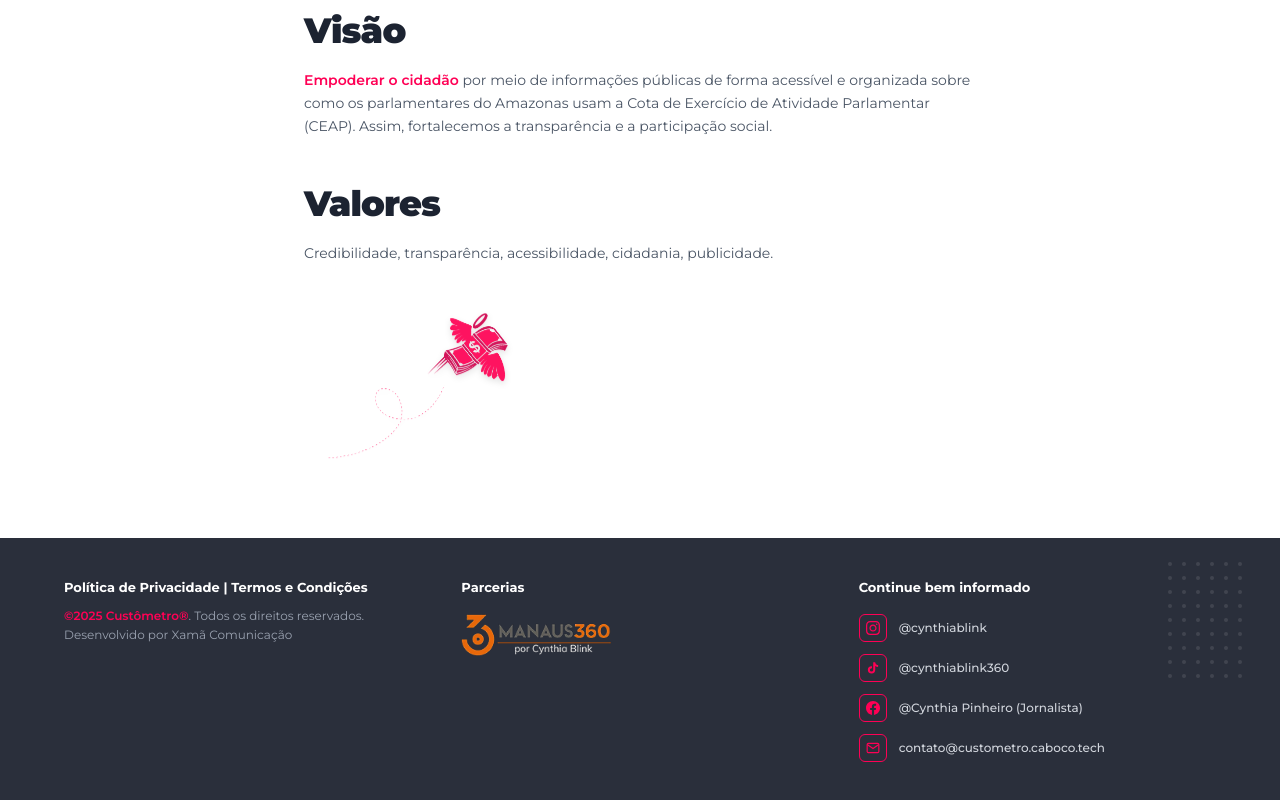
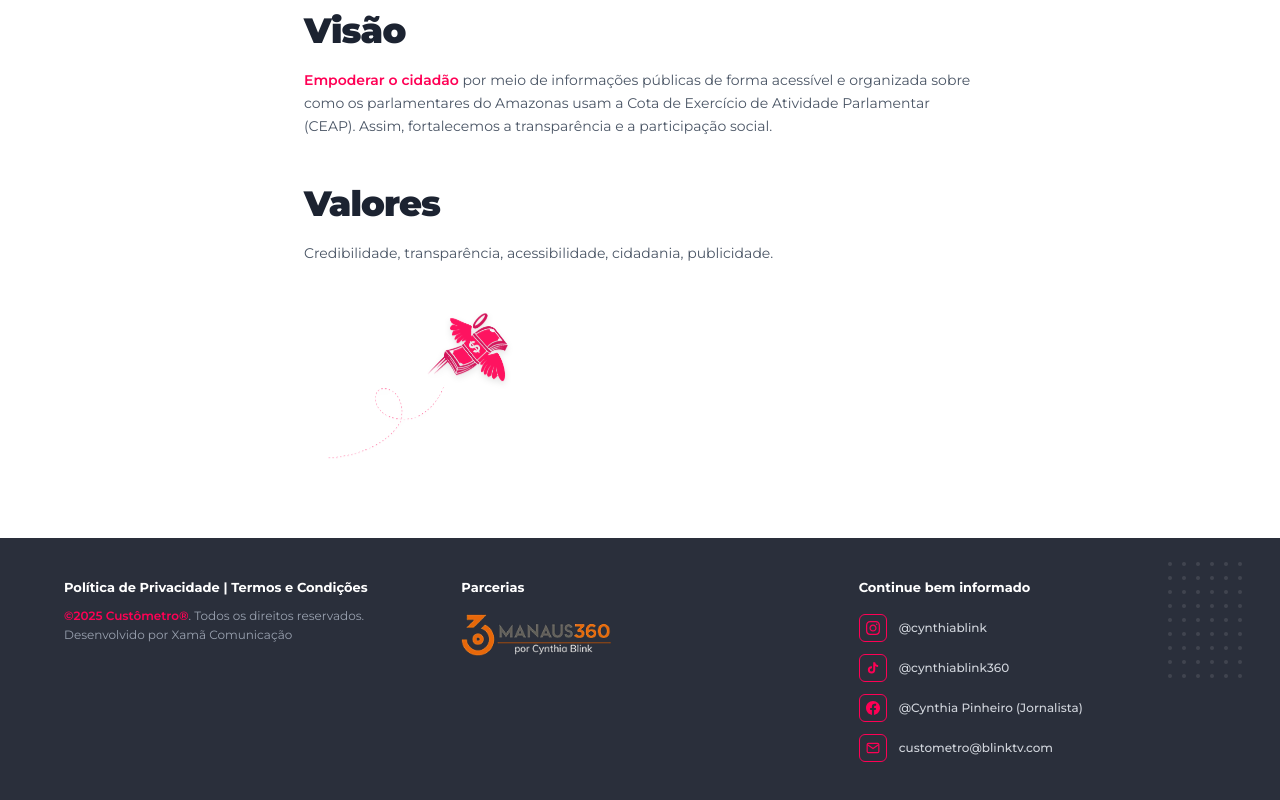
Before and after one commit to xamacomunicacao/custometro-app, a Next.js app: page /quem-somos in a window 1280 px wide. Shown: the part 1370-2170 px from the top of the page. Built offline with nearby package versions, Linux system fonts and the light colour scheme.

Commit message:
chore: atualiza email de contato no footer

```diff
--- a/relatorio_scrap.json
+++ b/relatorio_scrap.json
@@ -1,19 +1,10 @@
 {
-  "data_execucao": "2026-06-10T23:43:01.414Z",
+  "data_execucao": "2026-06-10T23:48:04.336Z",
   "status": {
-    "Senado": "FALHA",
-    "Camara Federal": "FALHA",
+    "Senado": "SUCESSO",
+    "Camara Federal": "SUCESSO",
     "ALEAM": "SUCESSO",
     "CMM": "SUCESSO"
   },
-  "erros": [
-    {
-      "modulo": "Senado",
-      "erro": "Command failed: node \"C:\\Users\\DANIE\\OneDrive\\Área de Trabalho\\Projetos Sites\\Custômetro Cynthia Blink\\custometro-app\\scripts\\scraper\\senado.mjs\""
-    },
-    {
-      "modulo": "Camara Federal",
-      "erro": "Command failed: node \"C:\\Users\\DANIE\\OneDrive\\Área de Trabalho\\Projetos Sites\\Custômetro Cynthia Blink\\custometro-app\\scripts\\scraper\\camara.mjs\""
-    }
-  ]
+  "erros": []
 }
--- a/src/app/camara-municipal/[id]/DetalhesClient.tsx
+++ b/src/app/camara-municipal/[id]/DetalhesClient.tsx
@@ -252,7 +252,7 @@ export default function DetalhesClient({ politico, despesas }: { politico: Polit
                     <polyline points="22,6 12,13 2,6" />
                   </svg>
                 </div>
-                contato@custometro.caboco.tech
+                custometro@blinktv.com
               </li>
             </ul>
           </div>
--- a/src/app/deputados-estaduais/[id]/DetalhesClient.tsx
+++ b/src/app/deputados-estaduais/[id]/DetalhesClient.tsx
@@ -252,7 +252,7 @@ export default function DetalhesClient({ politico, despesas }: { politico: Polit
                     <polyline points="22,6 12,13 2,6" />
                   </svg>
                 </div>
-                contato@custometro.caboco.tech
+                custometro@blinktv.com
               </li>
             </ul>
           </div>
--- a/src/app/deputados-federais/[id]/DetalhesClient.tsx
+++ b/src/app/deputados-federais/[id]/DetalhesClient.tsx
@@ -252,7 +252,7 @@ export default function DetalhesClient({ politico, despesas }: { politico: Polit
                     <polyline points="22,6 12,13 2,6" />
                   </svg>
                 </div>
-                contato@custometro.caboco.tech
+                custometro@blinktv.com
               </li>
             </ul>
           </div>
--- a/src/app/metodologia/page.tsx
+++ b/src/app/metodologia/page.tsx
@@ -192,7 +192,7 @@ export default function MetodologiaPage() {
                     <polyline points="22,6 12,13 2,6" />
                   </svg>
                 </div>
-                contato@custometro.caboco.tech
+                custometro@blinktv.com
               </li>
             </ul>
           </div>
--- a/src/app/page.tsx
+++ b/src/app/page.tsx
@@ -547,7 +547,7 @@ export default function Home() {
                       <div className="w-7 h-7 border border-[#FF0055] rounded-md text-[#FF0055] flex items-center justify-center group-hover:bg-[#FF0055] group-hover:text-white transition-colors shadow-[0_0_10px_rgba(255,0,85,0.2)]">
                         <svg width="14" height="14" viewBox="0 0 24 24" fill="none" stroke="currentColor" strokeWidth="2"><path d="M4 4h16c1.1 0 2 .9 2 2v12c0 1.1-.9 2-2 2H4c-1.1 0-2-.9-2-2V6c0-1.1.9-2 2-2z"></path><polyline points="22,6 12,13 2,6"></polyline></svg>
                       </div>
-                      contato@custometro.caboco.tech
+                      custometro@blinktv.com
                     </li>
                   </ul>
                 </motion.div>
--- a/src/app/quem-somos/page.tsx
+++ b/src/app/quem-somos/page.tsx
@@ -214,7 +214,7 @@ export default function QuemSomosPage() {
                     <polyline points="22,6 12,13 2,6" />
                   </svg>
                 </div>
-                contato@custometro.caboco.tech
+                custometro@blinktv.com
               </li>
             </ul>
           </div>
--- a/src/app/senado/[id]/DetalhesClient.tsx
+++ b/src/app/senado/[id]/DetalhesClient.tsx
@@ -252,7 +252,7 @@ export default function DetalhesClient({ politico, despesas }: { politico: Polit
                     <polyline points="22,6 12,13 2,6" />
                   </svg>
                 </div>
-                contato@custometro.caboco.tech
+                custometro@blinktv.com
               </li>
             </ul>
           </div>
--- a/src/components/DetalhesDespesas.tsx
+++ b/src/components/DetalhesDespesas.tsx
@@ -296,7 +296,7 @@ export default function DetalhesDespesas({ politico, despesas }: { politico: Pol
                     <polyline points="22,6 12,13 2,6" />
                   </svg>
                 </div>
-                contato@custometro.caboco.tech
+                custometro@blinktv.com
               </li>
             </ul>
           </div>
--- a/src/components/ListaPoliticosClient.tsx
+++ b/src/components/ListaPoliticosClient.tsx
@@ -229,7 +229,7 @@ export default function ListaPoliticosClient({ initialPoliticos, title, subtitle
                     <polyline points="22,6 12,13 2,6" />
                   </svg>
                 </div>
-                contato@custometro.caboco.tech
+                custometro@blinktv.com
               </li>
             </ul>
           </div>
```
